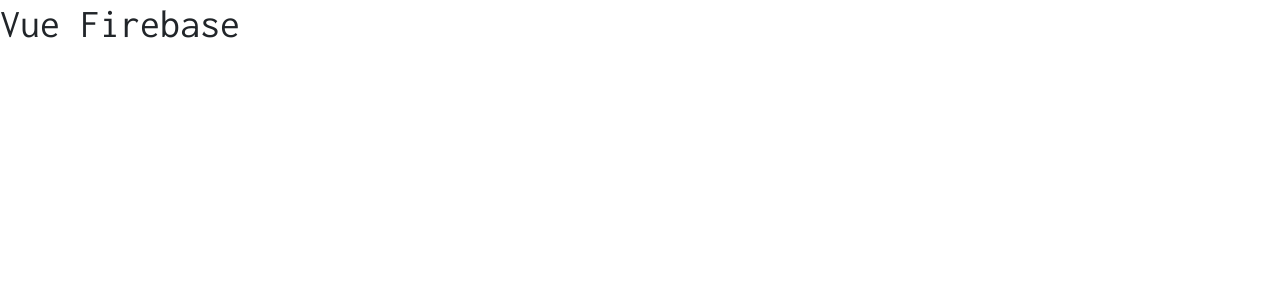
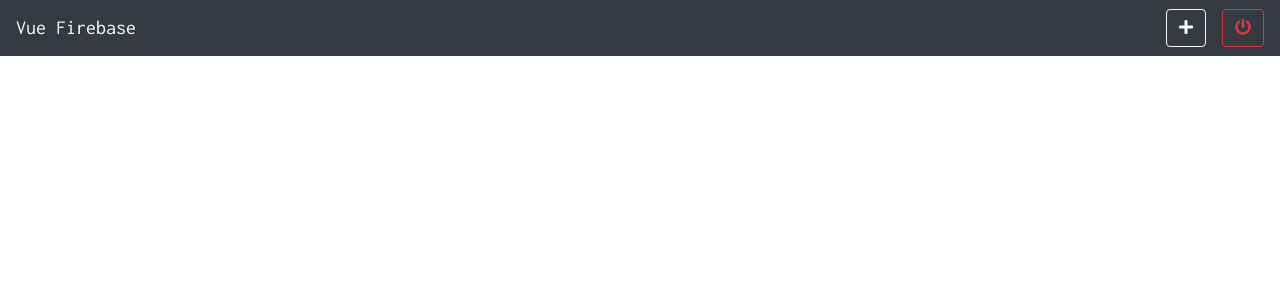
Before and after one commit to arthurzeras/vue-firebase, a Vue app: page / in a window 1280 px wide. Shown: the top 300 px of the page. Built offline with nearby package versions, Linux system fonts and the light colour scheme.

Commit message:
Add navbar and font-awesome

```diff
--- a/package.json
+++ b/package.json
@@ -8,6 +8,7 @@
     "lint": "vue-cli-service lint"
   },
   "dependencies": {
+    "@fortawesome/fontawesome-free": "^5.2.0",
     "bootstrap": "^4.1.3",
     "firebase": "^5.3.1",
     "register-service-worker": "^1.0.0",
--- a/src/App.vue
+++ b/src/App.vue
@@ -1,11 +1,15 @@
 <template>
   <div id="app">
-    <h1>Vue Firebase</h1>
+    <navbar/>
   </div>
 </template>
 
 <script>
+import Navbar from './components/Navbar'
+
 export default {
-
+  components: {
+    Navbar
+  }
 }
 </script>
--- a/src/assets/scss/app.scss
+++ b/src/assets/scss/app.scss
@@ -1,5 +1,6 @@
 @import '../../../node_modules/bootstrap/dist/css/bootstrap.css';
 @import url('https://fonts.googleapis.com/css?family=Inconsolata');
+@import '../../../node_modules/@fortawesome/fontawesome-free/css/all.min.css';
 
 * {
   font-family: 'Inconsolata', monospace;
--- /dev/null
+++ b/src/components/Navbar.vue
@@ -0,0 +1,25 @@
+<template>
+  <nav class="navbar navbar-expand-lg navbar-dark bg-dark">
+    <a class="navbar-brand" href="#">Vue Firebase</a>
+    <button class="navbar-toggler" type="button" aria-controls="navbarSupportedContent" aria-expanded="false" aria-label="Toggle navigation">
+      <span class="navbar-toggler-icon"></span>
+    </button>
+
+    <div class="collapse navbar-collapse" id="navbarSupportedContent">
+      <div class="navbar-nav ml-auto">
+        <button class="btn btn-outline-light mr-3" type="button">
+          <i class="fas fa-plus"></i>
+        </button>
+        <button class="btn btn btn-outline-danger" type="button">
+          <i class="fas fa-power-off"></i>
+        </button>
+      </div>
+    </div>
+  </nav>
+</template>
+
+<script>
+export default {
+
+}
+</script>
```
Also changed, not shown: 1 other file (tests, documents, lock files or other folders).
